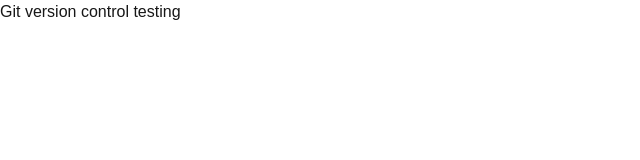
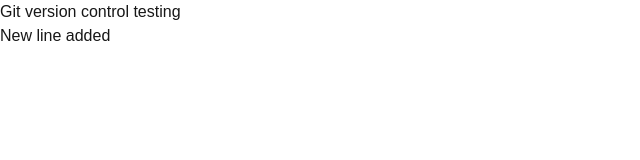
Before and after one commit to mallick-portfolio/jenkis-nextapp, a Next.js app: page / in a window 1280 px wide. Shown: the top 160 px of the page, without its empty margins (0-640 px from the left). Built offline with nearby package versions, Linux system fonts and the light colour scheme.

Commit message:
added new line

```diff
--- a/src/app/page.js
+++ b/src/app/page.js
@@ -4,6 +4,7 @@ export default function Home() {
   return (
     <div className="grid grid-rows-[20px_1fr_20px] items-center justify-items-center min-h-screen p-8 pb-20 gap-16 sm:p-20 font-[family-name:var(--font-geist-sans)]">
       <h2 className="text-3xl font-bold">Git version control testing</h2>
+	  <p>New line added</p>
     </div>
   );
 }
```
